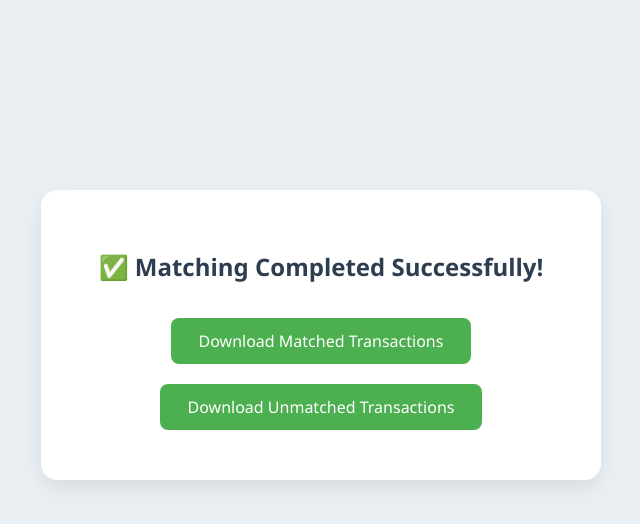
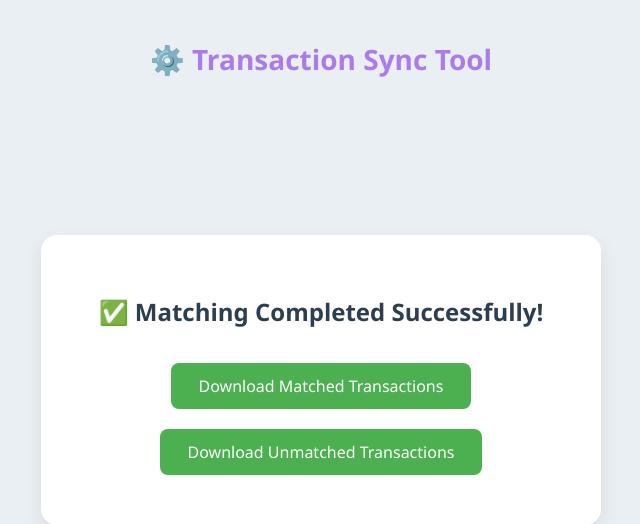
Before and after one commit to PrathameshJadhav30/Smart-Bank-Transaction-Matcher, a Flask app: page /results in a window 1280 px wide. Shown: the top 524 px of the page, without its empty margins (319-959 px from the left). Run offline with Flask 3, Linux system fonts and the light colour scheme; the visitor is signed in with stand-in values (Sample User, id 1).

Commit message:
Smart Bank Transaction Matcher

```diff
--- a/templates/results.html
+++ b/templates/results.html
@@ -2,7 +2,7 @@
 <html lang="en">
 <head>
     <meta charset="UTF-8">
-    <title>Match Results</title>
+    <title>Transaction Sync Tool</title>
     <style>
         body {
             font-family: 'Segoe UI', Tahoma, Geneva, Verdana, sans-serif;
@@ -12,6 +12,14 @@
             display: flex;
             flex-direction: column;
             min-height: 100vh;
+        }
+
+        .header {
+            text-align: center;
+            font-size: 28px;
+            font-weight: bold;
+            color: #ab7be9;
+            margin-bottom: 30px;
         }
 
         .container {
@@ -85,6 +93,9 @@
     </style>
 </head>
 <body>
+
+    <div class="header">⚙️ Transaction Sync Tool</div>
+
     <div class="container">
         <h2>✅ Matching Completed Successfully!</h2>
         <a href="/download/matched" class="button">Download Matched Transactions</a>
```
Also changed, not shown: templates/index.html (+13 -1 lines), 1 other file.
